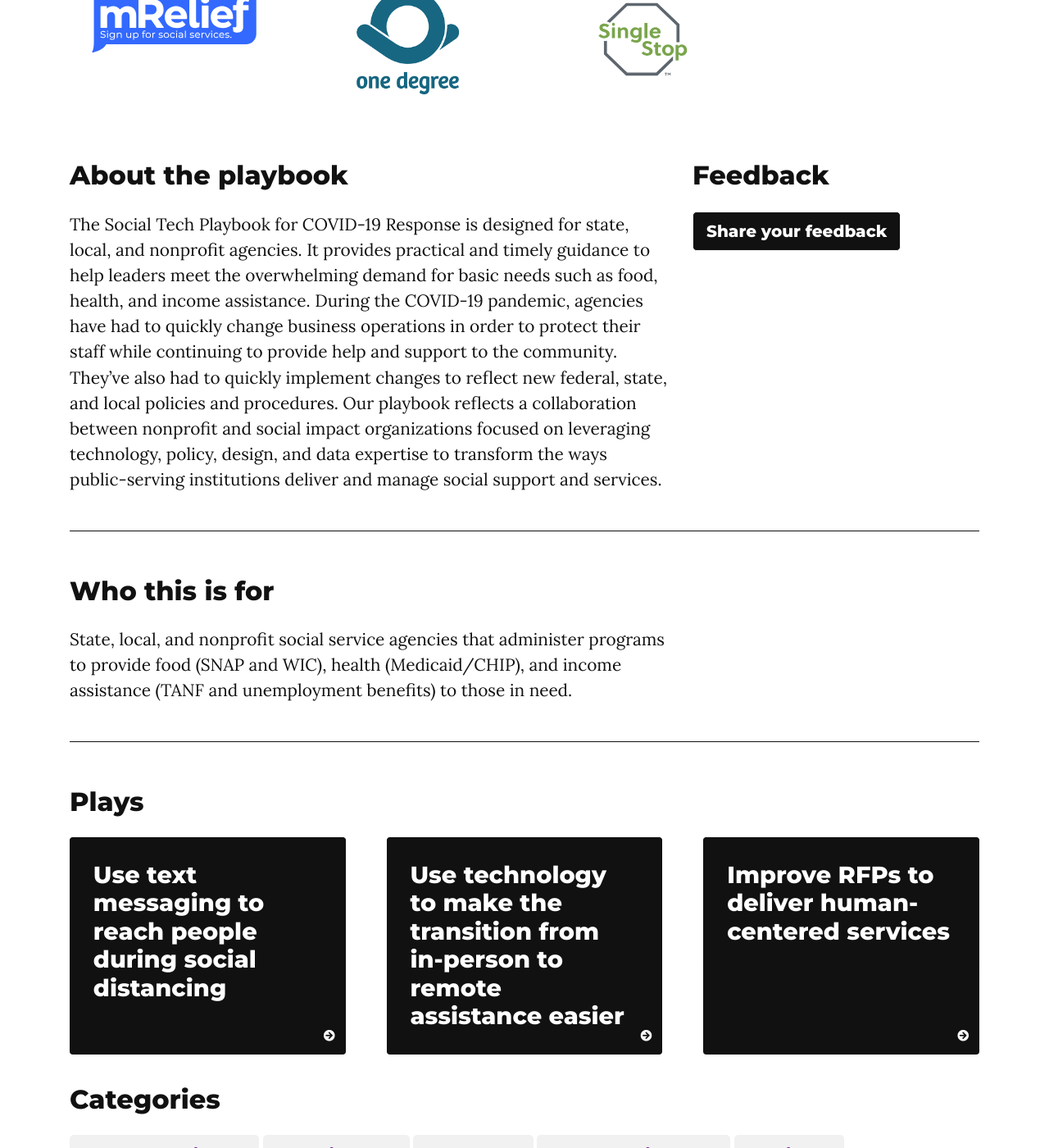
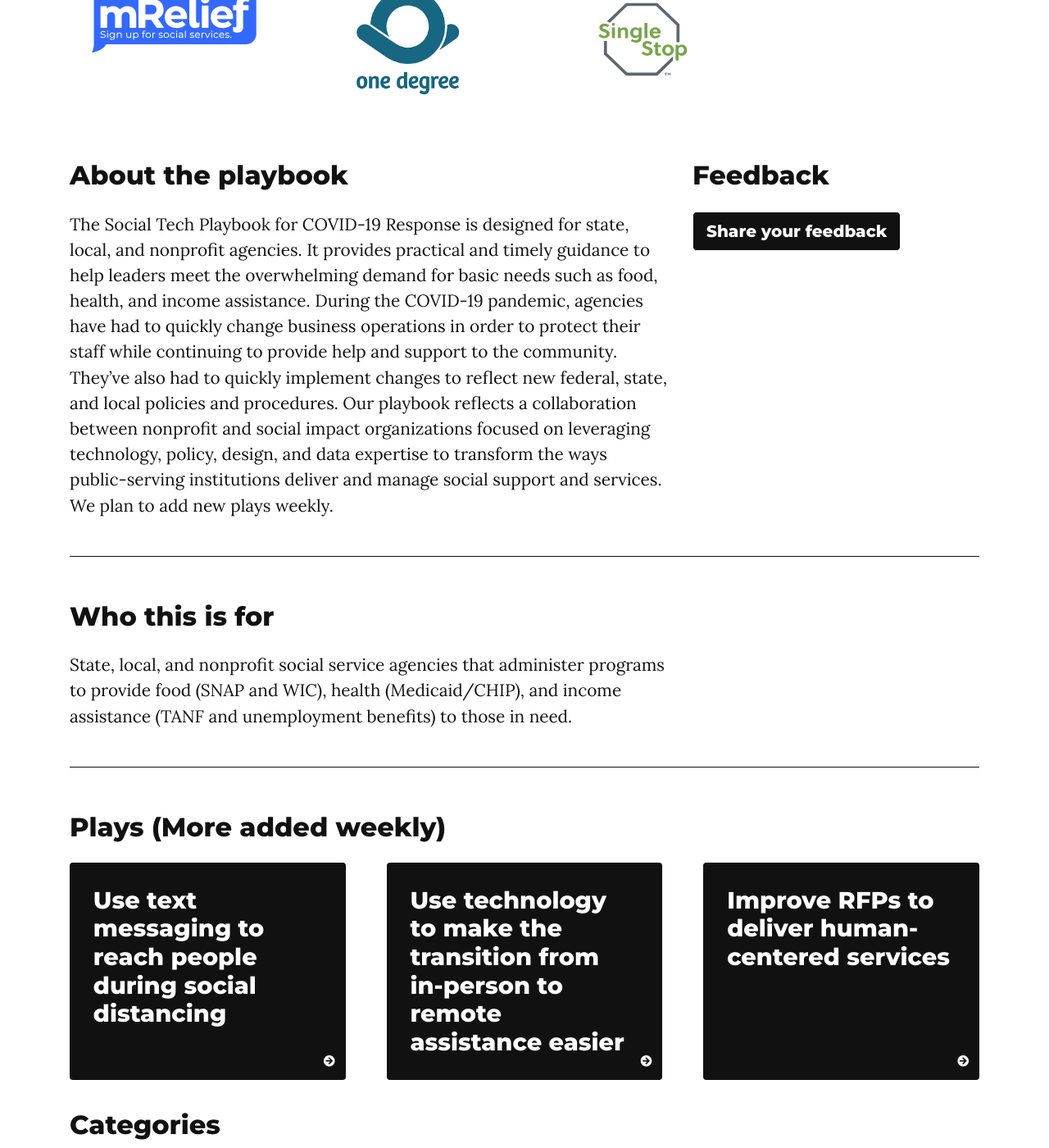
Before and after one commit to Social-Tech-Collab/socialtechcollaborative, a Jekyll site: the page built from index.html, in a window 1280 px wide and 1400 px high, scrolled down 798 px. Shown: the whole window at 82% size. Built offline with Jekyll 4.4.1, drawn with Linux system fonts in a browser that asks for light colours; nearby versions of some CDN libraries; some web fonts are replaced; the list of posts is cut into pages by our own code.

Commit message:
Weekly info added

```diff
--- a/_includes/plays.html
+++ b/_includes/plays.html
@@ -8,7 +8,7 @@
         </div>
         <div class="row">
             <div class="col-lg-12">
-                <h2>Plays</h2>
+                <h2>Plays (More added weekly)</h2>
             </div>
         </div>
     </div>
--- a/index.html
+++ b/index.html
@@ -20,7 +20,7 @@
     <div class="row">
         <div class="col-lg-8">
             <h2>About the playbook</h2>
-            <p>The Social Tech Playbook for COVID-19 Response is designed for state, local, and nonprofit agencies. It provides practical and timely guidance to help leaders meet the overwhelming demand for basic needs such as food, health, and income assistance. During the COVID-19 pandemic, agencies have had to quickly change business operations in order to protect their staff while continuing  to provide help and support to the community. They’ve also had to quickly implement changes to reflect new federal, state, and local policies and procedures. Our playbook reflects  a collaboration between nonprofit and social impact organizations focused on leveraging technology, policy, design, and data expertise to transform the ways public-serving institutions deliver and manage social support and services.</p>
+            <p>The Social Tech Playbook for COVID-19 Response is designed for state, local, and nonprofit agencies. It provides practical and timely guidance to help leaders meet the overwhelming demand for basic needs such as food, health, and income assistance. During the COVID-19 pandemic, agencies have had to quickly change business operations in order to protect their staff while continuing  to provide help and support to the community. They’ve also had to quickly implement changes to reflect new federal, state, and local policies and procedures. Our playbook reflects  a collaboration between nonprofit and social impact organizations focused on leveraging technology, policy, design, and data expertise to transform the ways public-serving institutions deliver and manage social support and services. We plan to add new plays weekly.</p>
         </div>
         <div class="col-lg-4">
             <h2>Feedback</h2>
```
